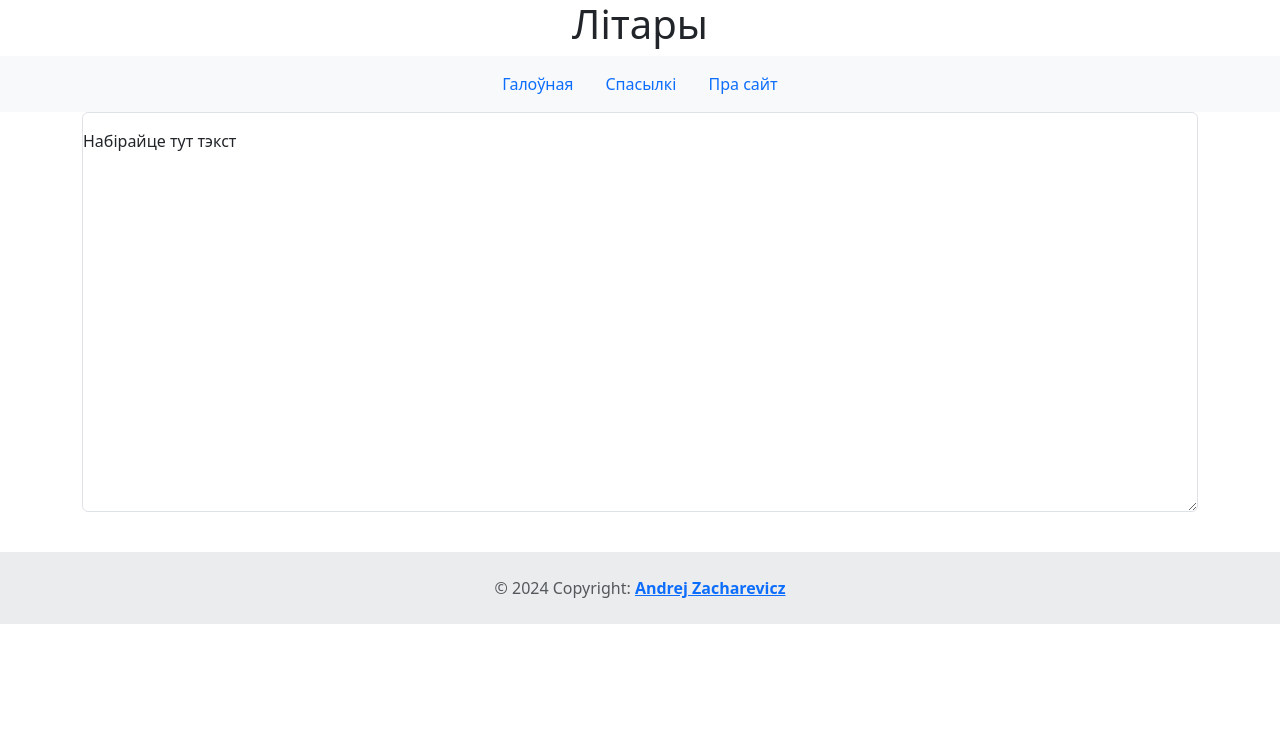
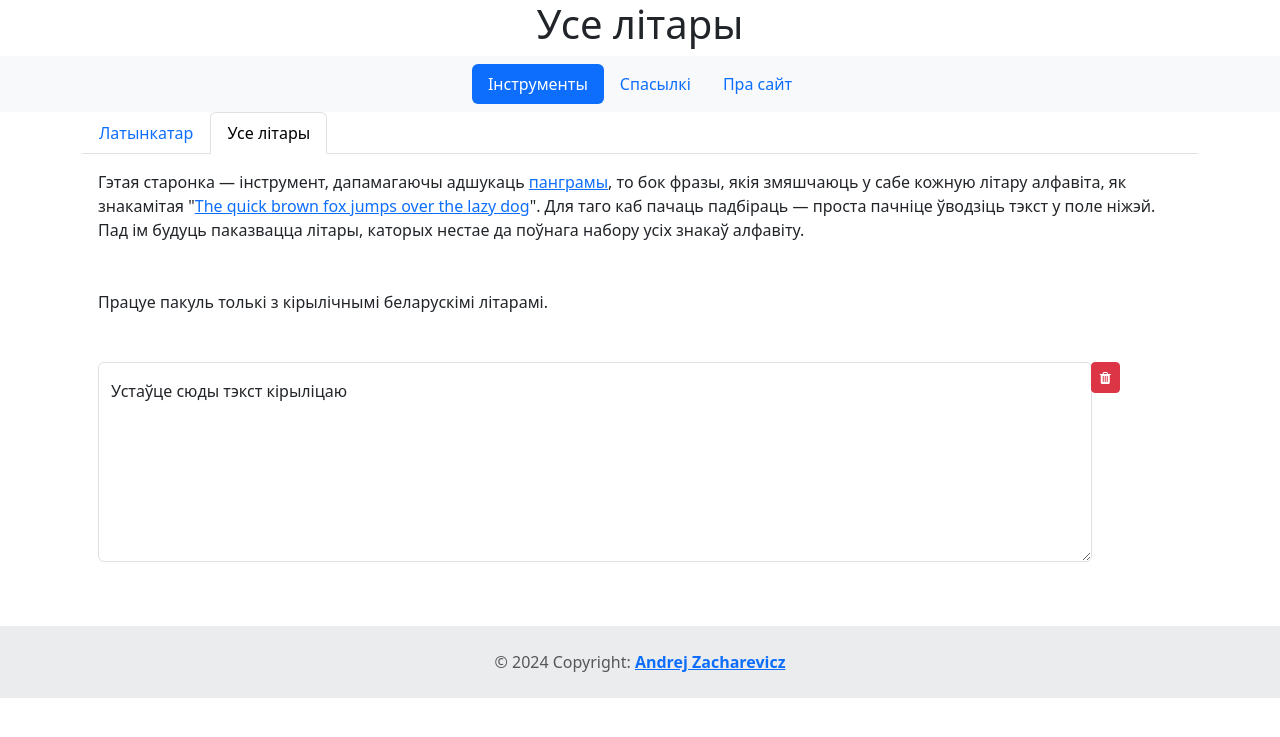
Before and after one commit to measles/latynkatar_site, a Flask app: page /litary/ in a window 1280 px wide. Shown: the top 737 px of the page. Run offline with Flask 3, Linux system fonts and the light colour scheme.

Commit message:
* Выправіў старонку Літары і яна адкрываецца
*  Перайменаваў Літары на Усе літары
*  Дадаў апісанне да старонкі Усе літары
* Дадаў закладкі для Латынкатара і Усіх літар, якія цяпер адкрываюцца праз закладкі па спасылцы "Інструменты" ў верхнім меню.
* Перайменаваў "Галоўную" старонку ў "Інструменты"
* Разабраўся з фарматаваннем паведамлення аб нестаючых літарах на староцы з панграмамі. Цяпер вялікі радок будзе пераносіць на маленькім экране

Closes #56

```diff
--- a/main.py
+++ b/main.py
@@ -63,7 +63,7 @@ def about():
 
 @app.route("/litary/")
 def litary():
-    page_name = "Літары"
+    page_name = "Усе літары"
     page_suffix = f" - {page_name}"
     return render_template("litary.j2", page_name=page_name, page_suffix=page_suffix)
 
--- a/static/script.js
+++ b/static/script.js
@@ -150,7 +150,7 @@ function checkLetters() {
   if (notFound.length === 0) {
     message = "Усе літары знойдзены";
   } else {
-    message = "Няма літар: " + notFound.toString();
+    message = "Няма літар: " + notFound.toString().replaceAll(",", ", ");
   }
   document.getElementById("vyniki").innerHTML = message;
 }
--- a/templates/common/head.j2
+++ b/templates/common/head.j2
@@ -69,7 +69,7 @@ OF THIS SOFTWARE, EVEN IF ADVISED OF THE POSSIBILITY OF SUCH DAMAGE.
     <!-- Верхняе меню -->
     <nav class="nav navbar nav-pills bg-body-tertiary justify-content-center">
         <button class="btn btn-outline-primary rounded-circle navbar-brand" type="button" id="help" hidden title="Даведка" onClick="showHideHelp()"><i class="fa fa-info"></i></button>
-        <a href="/" class="nav-link{{ active_link() if page_name == "Латынкатар" else "" }}" >Галоўная</a>
+        <a href="/" class="nav-link{{ active_link() if page_name == "Латынкатар" or page_name == "Усе літары" else "" }}" >Інструменты</a>
         <a href="/links/" class="nav-link{{ active_link() if page_name == "Спасылкі" else "" }}" >Спасылкі</a>
         <a href="/about/" class="nav-link{{ active_link() if page_name == "Пра сайт" else "" }}">Пра сайт</a>
     </nav>
--- /dev/null
+++ b/templates/common/tabs.j2
@@ -0,0 +1,8 @@
+<ul class="nav nav-tabs">
+    <li class="nav-item">
+        <a class="nav-link{{ " active" if page_name == "Латынкатар" else "" }}" aria-current="page" href="/">Латынкатар</a>
+    </li>
+    <li class="nav-item">
+        <a class="nav-link{{ " active" if page_name == "Усе літары" else "" }}" aria-current="page" href="/litary/">Усе літары</a>
+    </li>
+</ul>
--- a/templates/index.j2
+++ b/templates/index.j2
@@ -10,6 +10,9 @@
     <!-- Актывізаваць кнопку з даведкай -->
     {% include 'index/help.j2' %}
     <div class="container">
+        <!-- Закладкі для розных маніпуляцый з тэкстам -->
+        {% include 'common/tabs.j2' %}
+        <!-- Закладкі для розных маніпуляцый з тэкстам -->
         <!-- Зыходны тэкст і кнопка яго ачысткі -->
         <div class="row row-cols-2 p-3">
             <div class="input-group">
--- a/templates/litary.j2
+++ b/templates/litary.j2
@@ -1,18 +1,38 @@
 {% include 'common/head.j2' %}
-    {% include 'help.j2' %}
     <div class="container">
+        <!-- Закладкі для розных маніпуляцый з тэкстам -->
+        {% include 'common/tabs.j2' %}
+        <!-- Закладкі для розных маніпуляцый з тэкстам -->
+        <!-- Апісанне -->
+        <p class="p-3">
+            Гэтая старонка — інструмент, дапамагаючы адшукаць
+            <a href="https://be.wikipedia.org/wiki/%D0%9F%D0%B0%D0%BD%D0%B3%D1%80%D0%B0%D0%BC%D0%B0">панграмы</a>, то бок фразы, якія
+            змяшчаюць у сабе кожную літару алфавіта, як знакамітая
+            "<a href="https://en.wikipedia.org/wiki/The_quick_brown_fox_jumps_over_the_lazy_dog">The quick brown fox jumps over the
+            lazy dog</a>". Для таго каб пачаць падбіраць — проста пачніце ўводзіць тэкст у поле ніжэй. Пад ім будуць паказвацца літары,
+            каторых нестае да поўнага набору усіх знакаў алфавіту.
+        </p>
+        <p class="p-3">
+            Працуе пакуль толькі з кірылічнымі беларускімі літарамі.
+        </p>
+        <!-- Апісанне -->
         <!-- Зыходны тэкст і кнопка яго ачысткі -->
-        <div class="row">
-            <div class="form-floating">
-                <textarea id="input" title="Зыходны тэкст" placeholder="Набірайце тут тэкст" class="form-control" style="height: 400px" oninput="checkLetters()"></textarea>
-                <label for="input">Набірайце тут тэкст</label>
+        <div class="row row-cols-2 p-3">
+            <div class="input-group">
+                <div class="col-11">
+                    <div class="form-floating">
+                        <textarea id="input" title="Зыходны тэкст" placeholder="Устаўце сюды тэкст кірыліцаю" class="form-control" style="height: 200px" oninput="checkLetters()"></textarea>
+                        <label for="input">Устаўце сюды тэкст кірыліцаю</label>
+                    </div>
+                </div>
+                <div class="col-1">
+                    <button class="btn btn-danger btn-sm" type="button" title="Выдаліць тэкст" onClick="resetInput()"><i class="fa fa-trash"></i></button>
+                </div>
             </div>
         </div>
-        <!-- Зыходны тэкст -->
+        <!-- Зыходны тэкст і кнопка яго ачысткі -->
         <!-- Вынікi -->
-        <div class="row p-3">
-            <h1 id="vyniki"></h1>
-        </div>
+        <p class="p-3" id="vyniki"></p>
         <!-- Вынікi -->
     </div>
 {% include 'common/tail.j2' %}
```
